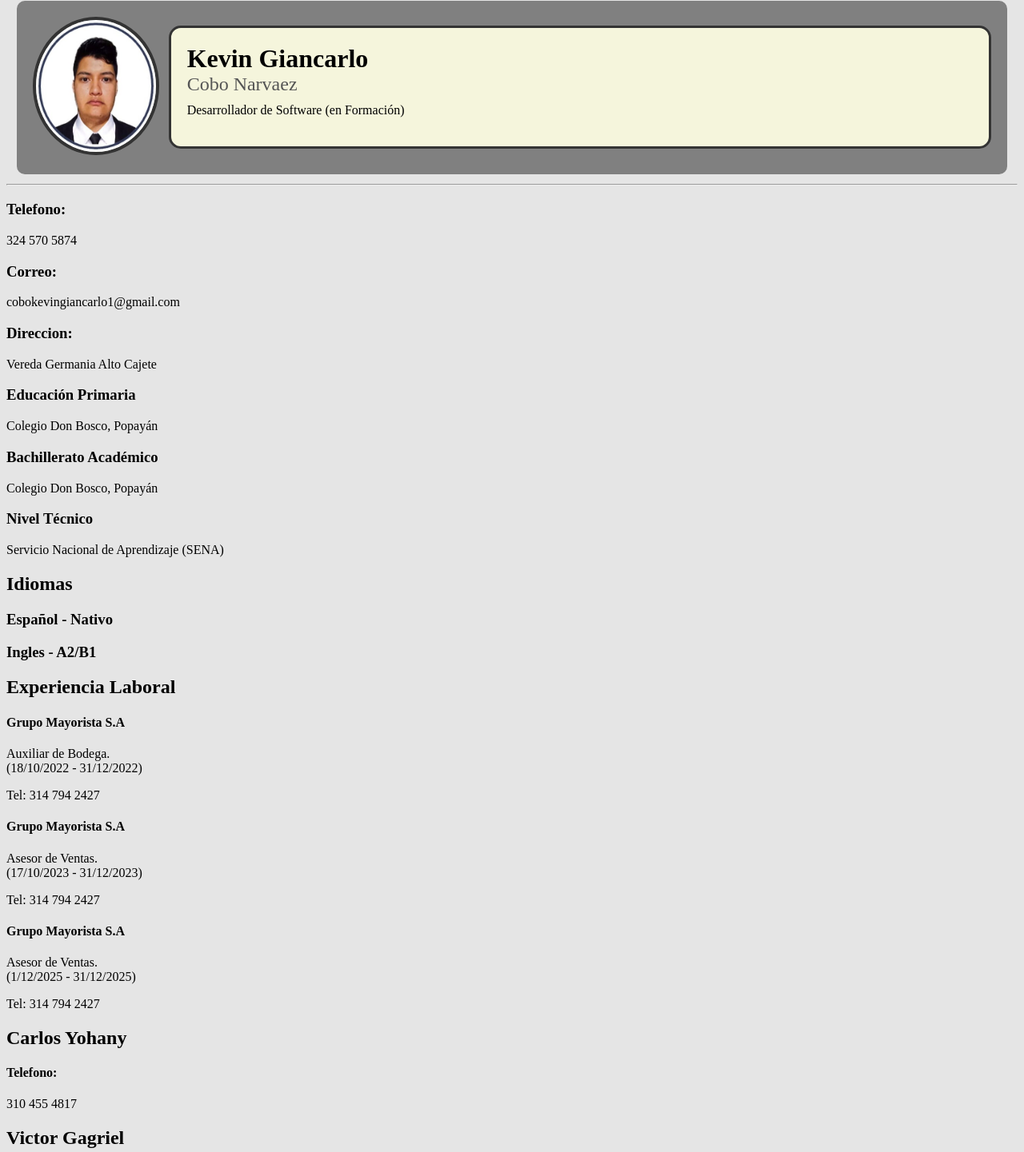
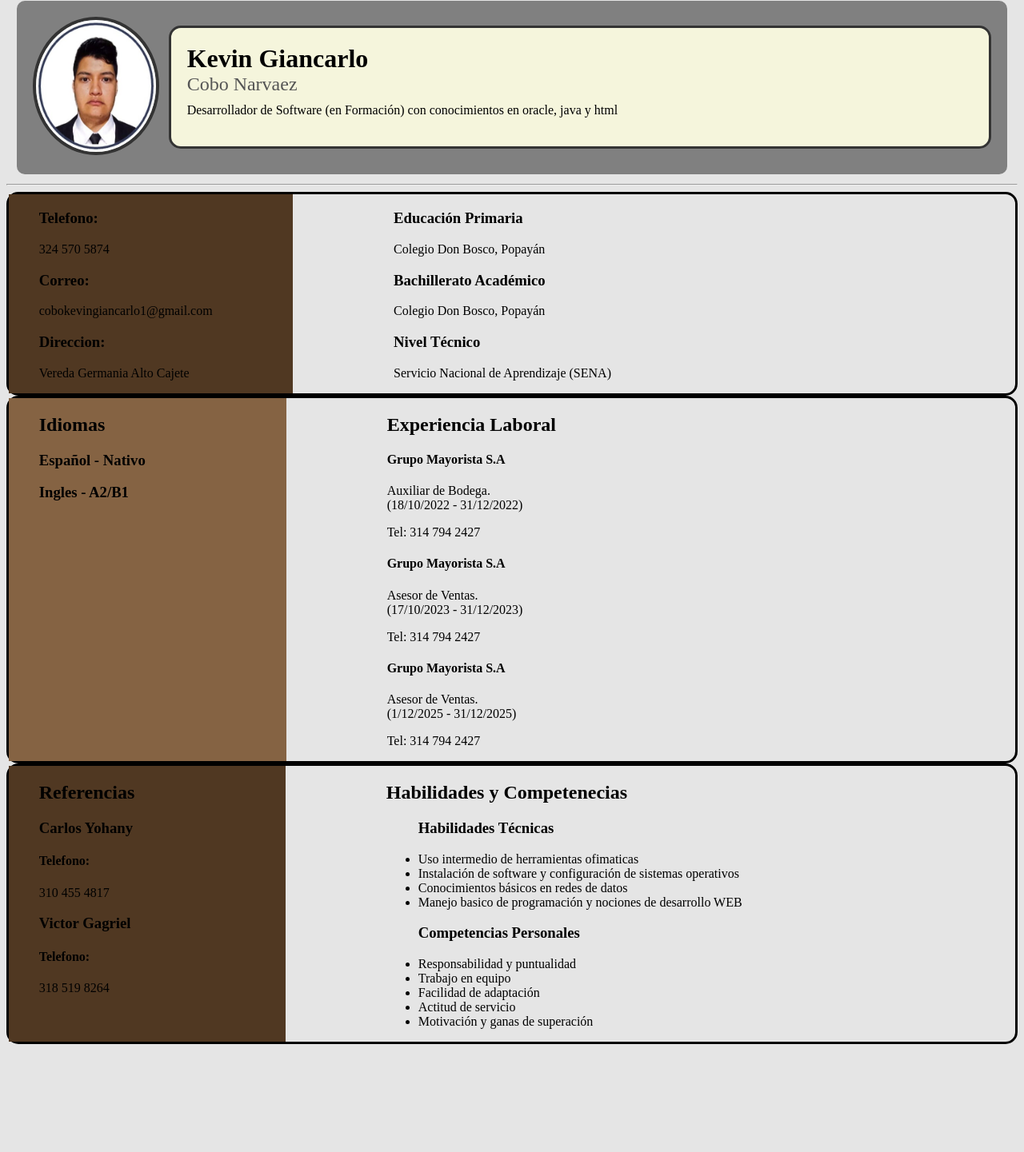
Before and after one commit to KevinGCN/DesarrolloDeAplicaciones, a plain HTML site: page index.html in a window 1280 px wide. Shown: the part 71-1512 px from the top of the page at 80% size. After the commit the page ends 1385 px from the top, so only its background shows below. Drawn offline with Linux system fonts and the light colour scheme.

Commit message:
styles aplicated to 30%

```diff
--- a/index.html
+++ b/index.html
@@ -23,7 +23,7 @@
         <section id="texto_perfil">
             <div class="content">
                 <h1>Kevin Giancarlo <span>Cobo Narvaez</span></h1>
-                <p>Desarrollador de Software (en Formación)</p>
+                <p>Desarrollador de Software (en Formación) con conocimientos en oracle, java y html</p>
             </div>
         </section>
     </main>
@@ -66,11 +66,12 @@
         </section>
     </div>
     <div id="bloque_3">
-        <section id="Referencias">
-            <h2>Carlos Yohany</h2>
+        <section id="referencias">
+            <h2>Referencias</h2>
+            <h3>Carlos Yohany</h3>
             <h4>Telefono:</h4>
             <p>310 455 4817</p>
-            <h2>Victor Gagriel</h2>
+            <h3>Victor Gagriel</h3>
             <h4>Telefono:</h4>
             <p>318 519 8264</p>
         </section>
--- a/styles.css
+++ b/styles.css
@@ -82,3 +82,50 @@ body{
 .navbar a:hover {
     color: #c7a86b;
 }
+
+/*Bloque 1*/
+#bloque_1 {
+    display: flex;
+    border-radius: 15px;
+    border: 3px solid black;
+    gap: 10%;
+}
+#contacto {
+    display: 1;
+    background: #503822;
+    padding-left: 3%;
+    padding-right: 8%;
+}
+/*Bloque 2*/
+#bloque_2 {
+    display: flex;
+    border-radius: 15px;
+    border: 3px solid black;
+    gap: 10%;
+}
+#idiomas {
+    display: 1;
+    background: #856343;
+    padding-left: 3%;
+    padding-right: 14%;
+}
+#experiencia {
+    margin: 0;
+}
+#experiencia h4{
+    display: flex;
+}
+
+/*Bloque 3*/
+#bloque_3 {
+    display: flex;
+    border-radius: 15px;
+    border: 3px solid black;
+    gap: 10%;
+}
+#referencias {
+    display: 1;
+    background: #503822;
+    padding-left: 3%;
+    padding-right: 15%;
+}
```
